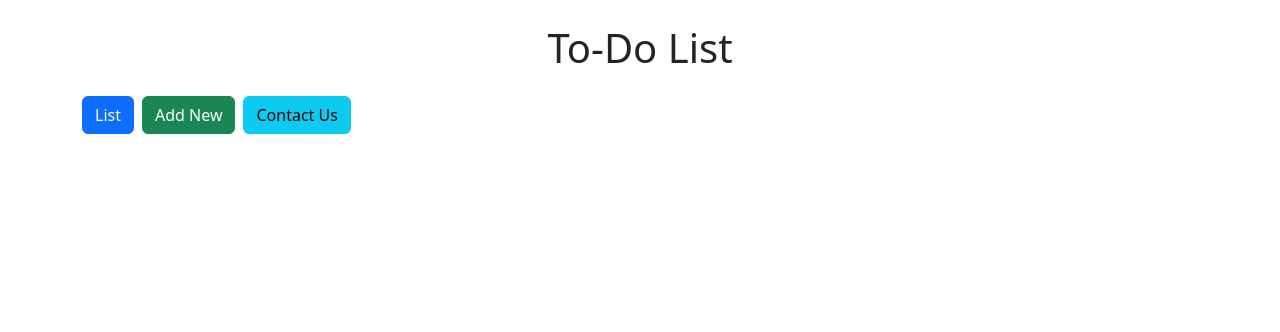
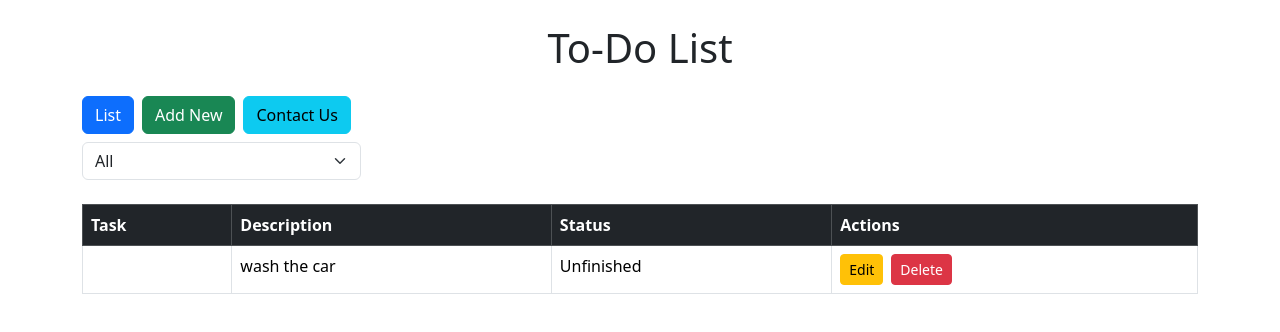
Before and after one commit to daniraheim/Project3, a React (Create React App) app: page / in a window 1280 px wide. Shown: the top 332 px of the page. Built offline with nearby package versions, Linux system fonts and the light colour scheme.

Commit message:
added taskitems

```diff
--- a/src/App.js
+++ b/src/App.js
@@ -1,30 +1,31 @@
-// import { useState } from 'react';
+import { useState } from 'react';
 import Framework from './Framework';
 import { BrowserRouter as Router, Routes, Route} from "react-router-dom";
 import 'bootstrap/dist/css/bootstrap.min.css';
+import TaskItems from './TaskItems';
 import './App.css';
 
 function App() {
 
-  //const [tasks, setTasks] = useState ([
-    //{id: 1, task: "car", description: "wash the car", status: false}
-  //])
+  const [tasks, setTasks] = useState ([
+    {id: 1, task: "car", description: "wash the car", status: false}
+  ])
 
   return (
     <Router>
        <Framework>
           <Routes>
-            <Route path="/"/>
+
+            <Route path="/" element={ <TaskItems tasks={tasks}  /> } />
 
             <Route path="/add"/>
 
             <Route path="/contact"/>
 
-            </Routes>
+          </Routes>
         </Framework>
       </Router>
 
   );
 }
-
 export default App;
--- a/src/Framework.js
+++ b/src/Framework.js
@@ -5,7 +5,7 @@ function Framework({children}) {
     return(
         <div className="container mt-4">
             <h1 className="text-center mb-4">To-Do List</h1>
-            <nav>
+            <nav aria-label="Main Navigation">
                 <Link className="btn btn-primary me-2" to="/">List</Link>
                 <Link className="btn btn-success me-2" to="/add">Add New</Link>
                 <Link className="btn btn-info me-2" to="/contact">Contact Us</Link>
--- /dev/null
+++ b/src/TaskItems.js
@@ -0,0 +1,51 @@
+import React, { useState } from "react";
+import {Link} from "react-router-dom";
+
+function TaskItems({tasks , onDelete})
+{
+  const [filterStatus , setFilterStatus] = useState('All');
+
+  const filteredTasks = tasks.filter(task => {
+    return (filterStatus == 'All' || (filterStatus == 'Completed' && task.status) || (filterStatus == 'Unfinished' && !task.status))
+ });
+
+    return (
+      <div>
+        <div className="mb-2 mt-2 col-3">
+          <select className="form-select" onChange={(e) => setFilterStatus(e.target.value)}>
+            <option value='All'>All</option>
+            <option value='Completed'>Completed</option>
+            <option value='Unfinished'>Unfinished</option>
+          </select>
+        </div>
+
+        <div className="table-responsive mt-4">
+          <table className="table table-bordered">
+            <thead className="table-dark">
+              <tr>
+                <th>Task</th>
+                <th>Description</th>
+                <th>Status</th>
+                <th>Actions</th>
+              </tr>
+            </thead>
+            <tbody>
+              {filteredTasks.map((task) => (
+                <tr key={task.id}>
+                  <td>{task.title}</td>
+                  <td>{task.description}</td>
+                  <td>{task.status == true ? "Completed" : "Unfinished"}</td>
+                  <td>
+                    <Link className="btn btn-warning btn-sm me-2" to={`/edit/${task.id}`}>Edit</Link>
+                    <button className="btn btn-danger btn-sm" onClick={() => onDelete(task.id)}>Delete</button>
+                  </td>
+                </tr>
+              ))}
+            </tbody>
+          </table>
+        </div>
+      </div>
+      );
+}
+
+export default TaskItems;
```
Also changed, not shown: src/AddTask.js (added).
